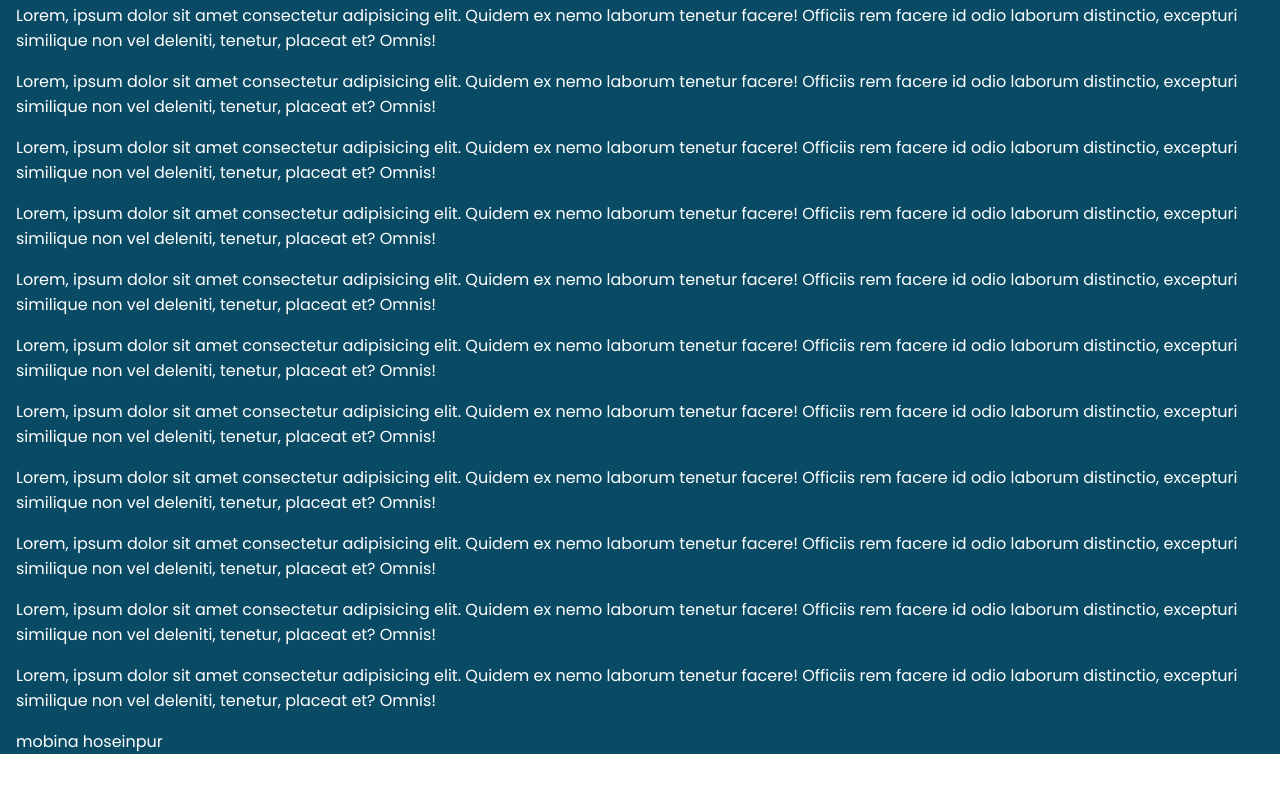
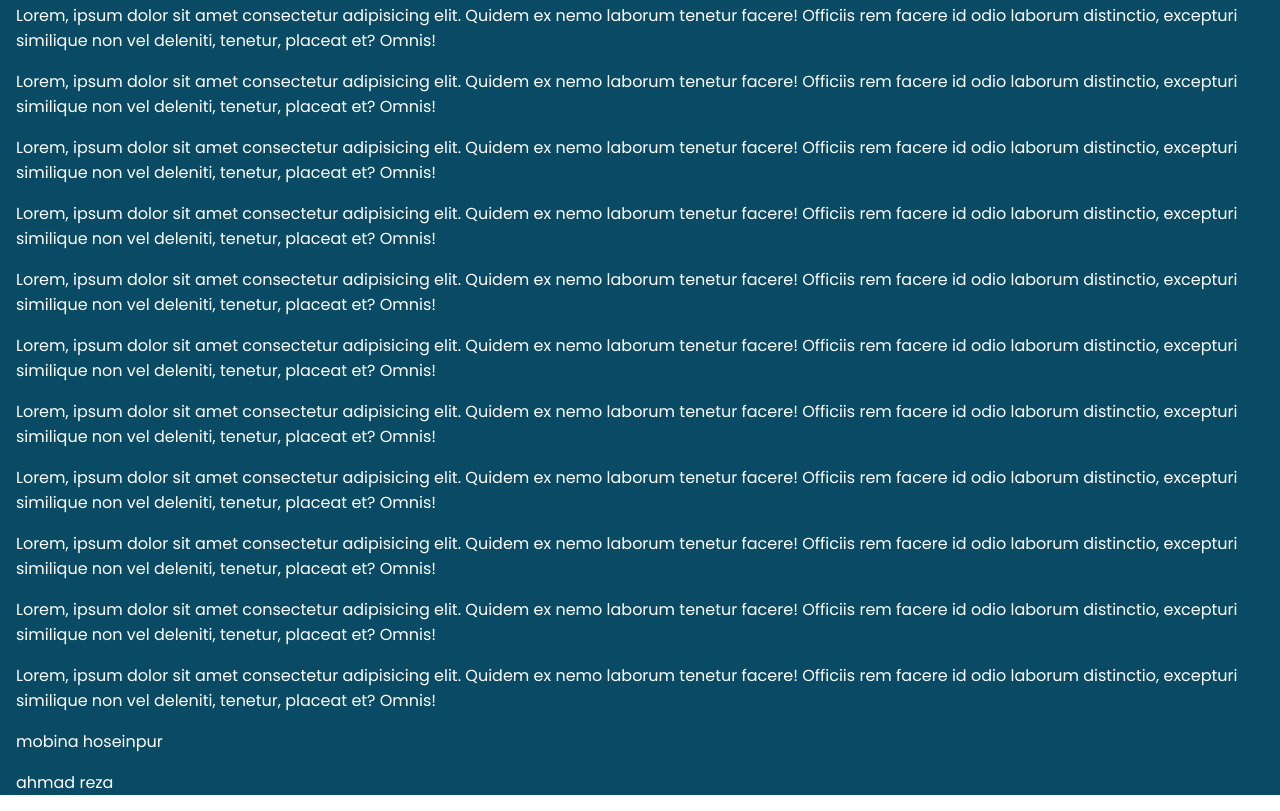
Before and after one commit to Mobinahoseinpur/yooz11, a plain HTML site: page index.html in a window 1280 px wide. Shown: the part 2389-3200 px from the top of the page. Before the commit the page ends 3159 px from the top, so only its background shows below. Drawn offline with Linux system fonts and the light colour scheme; a web font is replaced by a local one.

Commit message:
add ahmad

```diff
--- a/index.html
+++ b/index.html
@@ -60,6 +60,7 @@
             <p>Lorem, ipsum dolor sit amet consectetur adipisicing elit. Quidem ex nemo laborum tenetur facere! Officiis rem facere id odio laborum distinctio, excepturi similique non vel deleniti, tenetur, placeat et? Omnis!</p>
             <p>Lorem, ipsum dolor sit amet consectetur adipisicing elit. Quidem ex nemo laborum tenetur facere! Officiis rem facere id odio laborum distinctio, excepturi similique non vel deleniti, tenetur, placeat et? Omnis!</p>
             <p>mobina hoseinpur</p>
+            <p>ahmad reza</p>
         </div>
     <script src="app.js"></script>
 </body>
```
